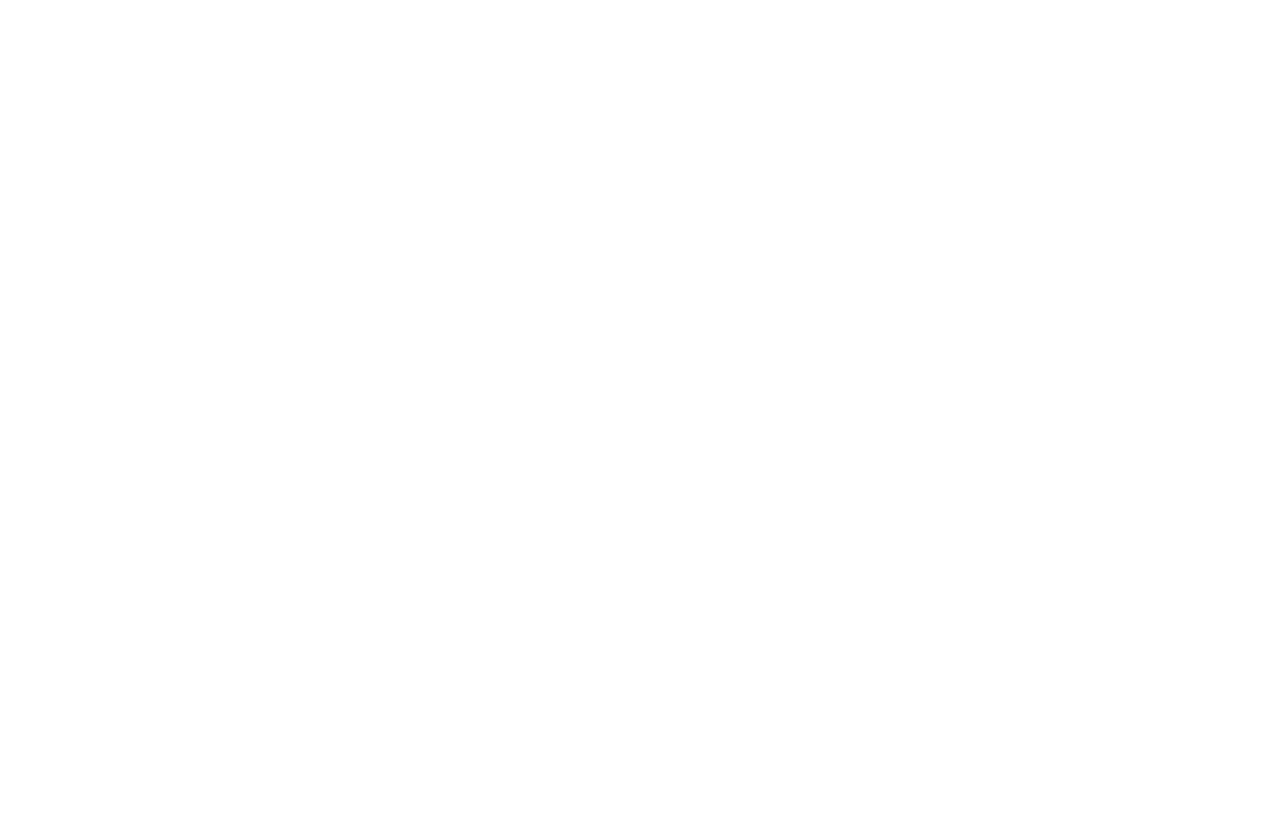
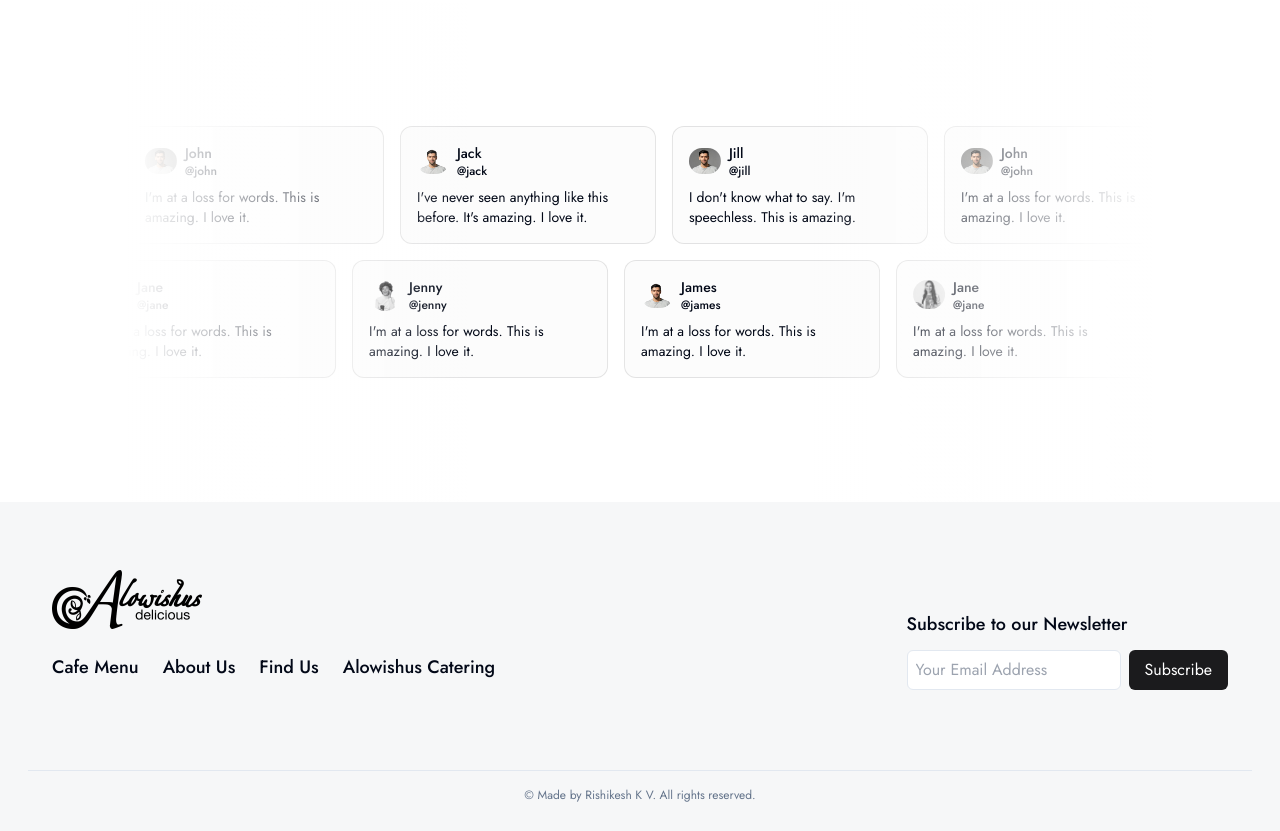
Before and after one commit to rishi9808/coffee-landing-page, a Next.js app: page / in a window 1280 px wide. Shown: the part 2327-3158 px from the top of the page. Before the commit the page ends 2085 px from the top, so only its background shows below. Built offline with nearby package versions, Linux system fonts and the light colour scheme.

Commit message:
chore: Add Footer component

```diff
--- /dev/null
+++ b/app/_components/Footer.jsx
@@ -0,0 +1,55 @@
+import { Button } from "@headlessui/react";
+import Image from "next/image";
+import React from "react";
+
+const Footer = () => {
+  return (
+    <footer className="p-7 mt-30 bg-lightgray-50 ">
+      <div className="lg:flex lg:justify-between px-6 mt-10">
+        <div>
+          <Image src="/logo.png" alt="logo" width={150} height={100} />
+          <nav className="my-6">
+            <ul className="font-medium text-lg flex flex-col lg:flex-row gap-y-6 lg:gap-x-6 ">
+              <li>
+                <a href="#">Cafe Menu</a>
+              </li>
+              <li>
+                <a href="#">About Us</a>
+              </li>
+              <li>
+                <a href="#">Find Us</a>
+              </li>
+              <li>
+                <a href="#">Alowishus Catering</a>
+              </li>
+            </ul>
+          </nav>
+        </div>
+        <div>
+          <p className="text-lg font-medium mt-10 mb-3">
+            Subscribe to our Newsletter
+          </p>
+          <form className="flex mb-20">
+            <input
+              type="email"
+              placeholder="Your Email Address"
+              className="border rounded-md px-2 py-1"
+            />
+            <Button className="bg-blackdark-950 text-white px-4 py-2 rounded-md ml-2">
+              Subscribe
+            </Button>
+          </form>
+        </div>
+      </div>
+
+      <div className="">
+        <hr />
+        <p className="text-muted-foreground mt-4 text-xs text-center">
+          &copy; Made by Rishikesh K V. All rights reserved.
+        </p>
+      </div>
+    </footer>
+  );
+};
+
+export default Footer;
--- a/app/page.js
+++ b/app/page.js
@@ -1,7 +1,9 @@
+import Footer from "./_components/Footer";
 import Header from "./_components/Header";
 import Hero from "./_components/Hero";
 import OrderNow from "./_components/OrderNow";
 import Services from "./_components/Services";
+import Testimonials from "./_components/Testimonials";
 
 export default function Home() {
   return (
@@ -10,6 +12,8 @@
       <Hero />
       <Services />
       <OrderNow />
+      <Testimonials />
+      <Footer />
     </div>
-  )
+  );
 }
```
